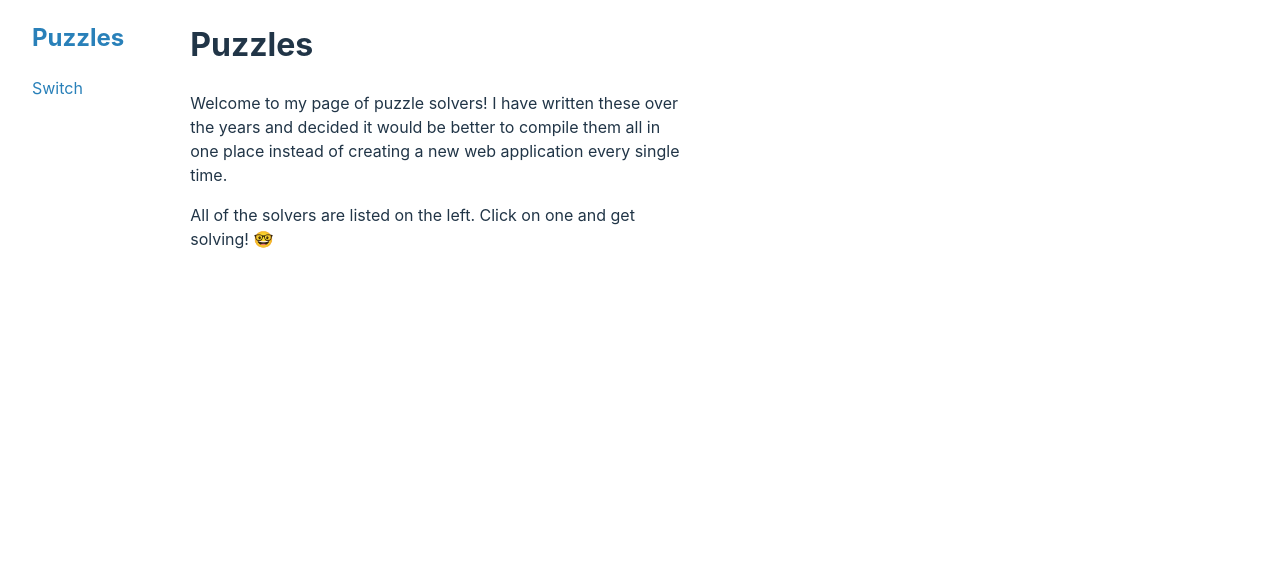
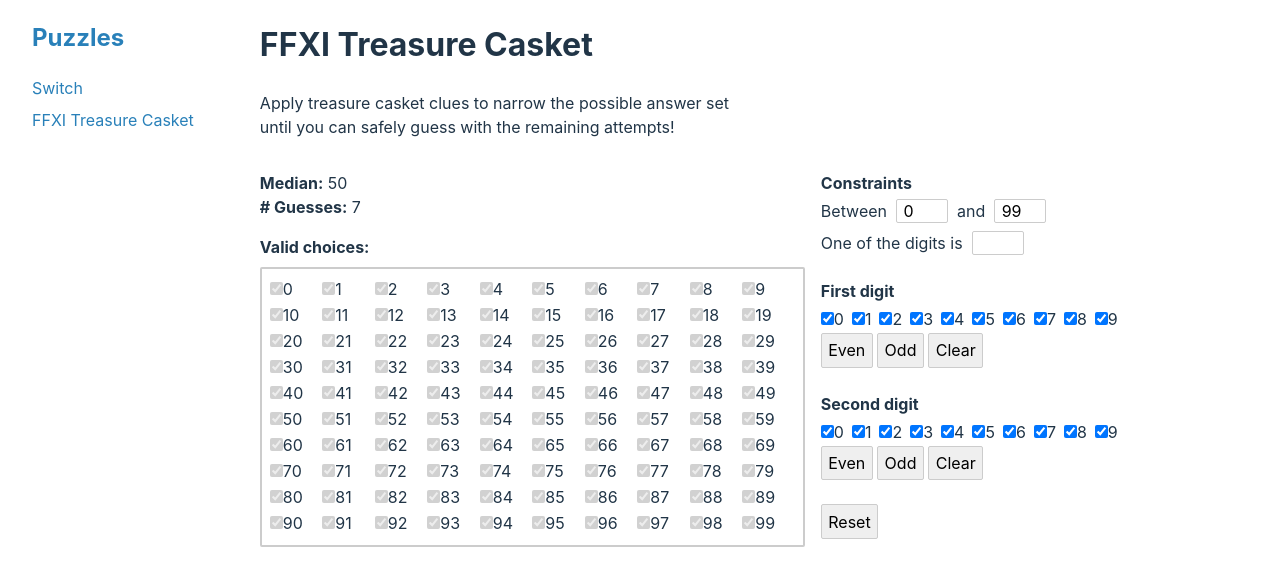
Before and after one commit to forestbelton/puzzles-and-calcs, a React (Vite) app: page /#/ffxi-treasure-casket in a window 1280 px wide. Shown: the top 586 px of the page. Built offline with nearby package versions, Linux system fonts and the light colour scheme.

Commit message:
Add solver for FFXI treasure caskets

```diff
--- a/src/App.css
+++ b/src/App.css
@@ -6,6 +6,15 @@
   padding-left: 2rem;
 }
 
+.App-navlist {
+  list-style-type: none;
+  padding: 0;
+}
+
+.App-navlist li {
+  margin-bottom: 0.5rem;
+}
+
 .App-divider {
   background-color: white;
   margin: 0 2rem;
--- a/src/App.tsx
+++ b/src/App.tsx
@@ -3,6 +3,7 @@
 import SwitchPage from "./pages/SwitchPage";
 import "./App.css";
 import HomePage from "./pages/HomePage";
+import FFXITreasureCasketPage from "./pages/FFXITreasureCasketPage";
 
 const App = () => {
   return (
@@ -12,11 +13,22 @@
           <h2>
             <Link href="/">Puzzles</Link>
           </h2>
-          <Link href="/switch">Switch</Link>
+          <ul className="App-navlist">
+            <li>
+              <Link href="/switch">Switch</Link>
+            </li>
+            <li>
+              <Link href="/ffxi-treasure-casket">FFXI Treasure Casket</Link>
+            </li>
+          </ul>
         </nav>
         <div className="App-divider"></div>
         <Switch>
           <Route path="/switch" component={SwitchPage} />
+          <Route
+            path="/ffxi-treasure-casket"
+            component={FFXITreasureCasketPage}
+          />
           <Route component={HomePage} />
         </Switch>
       </div>
--- /dev/null
+++ b/src/pages/FFXITreasureCasketPage.css
@@ -0,0 +1,91 @@
+.FFXITreasureCasketPage-content {
+  display: flex;
+}
+
+.FFXITreasureCasketPage-description {
+  margin-bottom: 2rem;
+  max-width: 500px;
+}
+
+.FFXITreasureCasketPage-content input,
+.FFXITreasureCasketPage-content button,
+.FFXITreasureCasketPage-content select,
+.FFXITreasureCasketPage-content textarea {
+  font-family: inherit;
+  font-size: inherit;
+  padding: 0.4em;
+  margin: 0 0 0.5em 0;
+  box-sizing: border-box;
+  border: 1px solid #ccc;
+  border-radius: 2px;
+}
+
+.FFXITreasureCasketPage-content input[type="number"] {
+  display: inline-block;
+  min-width: 3.25rem;
+}
+
+.FFXITreasureCasketPage-content button {
+  cursor: pointer;
+}
+
+.FFXITreasureCasketPage-matrix {
+  border: 2px solid #ccc;
+  border-radius: 2px;
+  display: flex;
+  flex-wrap: wrap;
+  margin-top: 0.5rem;
+  max-width: 525px;
+  padding: 0.5rem;
+}
+
+.FFXITreasureCasketPage-choice {
+  flex: 1 0 9%;
+  padding-right: 0.25rem;
+}
+
+.FFXITreasureCasketPage-label {
+  display: inline-block;
+  font-weight: bold;
+  min-width: 5rem;
+}
+
+.FFXITreasureCasketPage-digit {
+  display: inline-block;
+  margin-right: 0.5rem;
+}
+
+.FFXITreasureCasketPage-stats-label {
+  font-weight: bold;
+  min-width: 5rem;
+}
+
+.FFXITreasureCasketPage-label,
+.FFXITreasureCasketPage-constraints-label {
+  font-weight: bold;
+  margin-bottom: 0.25rem;
+  margin-top: 1rem;
+}
+
+.FFXITreasureCasketPage-constraints-label {
+  margin-top: 0;
+}
+
+.FFXITreasureCasketPage-v-pad {
+  margin-bottom: 1rem;
+}
+
+.FFXITreasureCasketPage-h-pad {
+  margin-left: 1rem;
+}
+
+.FFXITreasureCasketPage-reset-btn {
+  margin-top: 1rem !important;
+}
+
+.FFXITreasureCasketPage-between > input,
+.FFXITreasureCasketPage-one-is > input {
+  display: inline-block;
+  max-width: 3rem;
+  max-height: 1.5rem;
+}
--- /dev/null
+++ b/src/pages/FFXITreasureCasketPage.tsx
@@ -0,0 +1,274 @@
+import React, { useState } from "react";
+import "./FFXITreasureCasketPage.css";
+
+const ALL_CHOICES: number[] = [];
+for (let choice = 0; choice < 100; choice++) {
+  ALL_CHOICES.push(choice);
+}
+
+const ALL_DIGITS: number[] = [];
+for (let digit = 0; digit < 10; digit++) {
+  ALL_DIGITS.push(digit);
+}
+
+const EVEN_DIGITS = new Set(ALL_DIGITS.filter((digit) => digit % 2 == 0));
+const ODD_DIGITS = new Set(ALL_DIGITS.filter((digit) => digit % 2 == 1));
+
+type SolverState = {
+  oneDigits: Set<number>;
+  tenDigits: Set<number>;
+
+  gte: number;
+  lte: number;
+  oneIs?: number;
+};
+
+const newState = (): SolverState => {
+  const oneDigits = new Set<number>();
+  const tenDigits = new Set<number>();
+
+  for (let digit = 0; digit < 10; digit++) {
+    oneDigits.add(digit);
+    tenDigits.add(digit);
+  }
+
+  return {
+    oneDigits,
+    tenDigits,
+    gte: 0,
+    lte: 99,
+  };
+};
+
+const getChoices = (state: SolverState): Set<number> => {
+  const choices = new Set<number>();
+
+  for (let choice = 0; choice < 100; choice++) {
+    if (choice < state.gte || choice > state.lte) {
+      continue;
+    }
+
+    const tensDigit = Math.floor(choice / 10);
+    const onesDigit = choice % 10;
+
+    if (
+      typeof state.oneIs !== "undefined" &&
+      tensDigit != state.oneIs &&
+      onesDigit !== state.oneIs
+    ) {
+      continue;
+    }
+
+    if (!state.tenDigits.has(tensDigit) || !state.oneDigits.has(onesDigit)) {
+      continue;
+    }
+
+    choices.add(choice);
+  }
+
+  return choices;
+};
+
+type SolverStats = {
+  median?: number;
+  guesses?: number;
+};
+
+const getStats = (choices: Set<number>): SolverStats => {
+  let stats: SolverStats = {};
+
+  if (choices.size > 0) {
+    const choiceList = [...choices];
+    choiceList.sort((a, b) => a - b);
+    stats.median = choiceList[Math.floor(choiceList.length / 2)];
+  }
+
+  if (choices.size == 1) {
+    stats.guesses = 1;
+  } else if (choices.size > 1) {
+    stats.guesses = Math.ceil(Math.log(choices.size) / Math.log(2));
+  }
+
+  return stats;
+};
+
+type DigitProps = {
+  digits: Set<number>;
+  updateDigits: (digits: Set<number>) => void;
+};
+
+const Digit = ({ digits, updateDigits }: DigitProps) => {
+  const setEvens = () => updateDigits(EVEN_DIGITS);
+  const setOdds = () => updateDigits(ODD_DIGITS);
+  const clear = () => updateDigits(new Set());
+
+  const toggleDigit = (digit: number) => () => {
+    const newDigits = new Set(digits);
+    if (newDigits.has(digit)) {
+      newDigits.delete(digit);
+    } else {
+      newDigits.add(digit);
+    }
+    updateDigits(newDigits);
+  };
+
+  return (
+    <>
+      <div>
+        {ALL_DIGITS.map((digit) => (
+          <div key={digit} className="FFXITreasureCasketPage-digit">
+            <input
+              type="checkbox"
+              onChange={toggleDigit(digit)}
+              checked={digits.has(digit)}
+            />
+            {digit}
+          </div>
+        ))}
+      </div>
+      <div>
+        <button onClick={setEvens}>Even</button>
+        &nbsp;
+        <button onClick={setOdds}>Odd</button>
+        &nbsp;
+        <button onClick={clear}>Clear</button>
+      </div>
+    </>
+  );
+};
+
+const FFXITreasureCasketPage = () => {
+  const [state, setState] = useState(newState);
+
+  const choices = getChoices(state);
+  const stats = getStats(choices);
+
+  const updateOnes = (oneDigits: Set<number>) => {
+    setState({
+      ...state,
+      oneDigits,
+    });
+  };
+
+  const updateTens = (tenDigits: Set<number>) => {
+    setState({
+      ...state,
+      tenDigits,
+    });
+  };
+
+  const onOneIsUpdate = (ev: React.ChangeEvent<HTMLInputElement>) => {
+    const oneIs =
+      ev.currentTarget.value !== ""
+        ? parseInt(ev.currentTarget.value, 10)
+        : undefined;
+    setState({
+      ...state,
+      oneIs,
+    });
+  };
+
+  const onGteUpdate = (ev: React.ChangeEvent<HTMLInputElement>) => {
+    let gte = parseInt(ev.currentTarget.value, 10);
+    if (gte < 0 || gte > 99) {
+      gte = state.gte;
+    }
+
+    setState({
+      ...state,
+      gte,
+    });
+  };
+
+  const onLteUpdate = (ev: React.ChangeEvent<HTMLInputElement>) => {
+    let lte = parseInt(ev.currentTarget.value, 10);
+    if (lte < 0 || lte > 99) {
+      lte = state.lte;
+    }
+
+    setState({
+      ...state,
+      lte,
+    });
+  };
+
+  const resetState = () => setState(newState);
+
+  return (
+    <div>
+      <h1>FFXI Treasure Casket</h1>
+      <p className="FFXITreasureCasketPage-description">
+        Apply treasure casket clues to narrow the possible answer set until you
+        can safely guess with the remaining attempts!
+      </p>
+      <div className="FFXITreasureCasketPage-content">
+        <div>
+          <div>
+            <div>
+              <span className="FFXITreasureCasketPage-stats-label">
+                Median:
+              </span>{" "}
+              {stats.median || "N/A"}
+            </div>
+            <div>
+              <span className="FFXITreasureCasketPage-stats-label">
+                # Guesses:
+              </span>{" "}
+              {stats.guesses || "N/A"}
+            </div>
+          </div>
+          <div className="FFXITreasureCasketPage-v-pad" />
+          <div>
+            <b>Valid choices:</b>
+            <div className="FFXITreasureCasketPage-matrix">
+              {ALL_CHOICES.map((choice) => (
+                <span className="FFXITreasureCasketPage-choice" key={choice}>
+                  <input
+                    type="checkbox"
+                    disabled
+                    checked={choices.has(choice)}
+                  />
+                  {choice}
+                </span>
+              ))}
+            </div>
+          </div>
+        </div>
+        <div className="FFXITreasureCasketPage-h-pad" />
+        <div>
+          <div className="FFXITreasureCasketPage-constraints-label">
+            Constraints
+          </div>
+          <div className="FFXITreasureCasketPage-between">
+            Between &nbsp;
+            <input type="number" value={state.gte} onChange={onGteUpdate} />
+            &nbsp; and &nbsp;
+            <input type="number" value={state.lte} onChange={onLteUpdate} />
+          </div>
+          <div className="FFXITreasureCasketPage-one-is">
+            One of the digits is &nbsp;
+            <input
+              type="number"
+              value={state.oneIs || ""}
+              minLength={0}
+              maxLength={1}
+              onChange={onOneIsUpdate}
+            />
+          </div>
+          <div className="FFXITreasureCasketPage-label">First digit</div>
+          <Digit digits={state.tenDigits} updateDigits={updateTens} />
+          <div className="FFXITreasureCasketPage-label">Second digit</div>
+          <Digit digits={state.oneDigits} updateDigits={updateOnes} />
+          <button
+            className="FFXITreasureCasketPage-reset-btn"
+            onClick={resetState}
+          >
+            Reset
+          </button>
+        </div>
+      </div>
+    </div>
+  );
+};
+
+export default FFXITreasureCasketPage;
```
